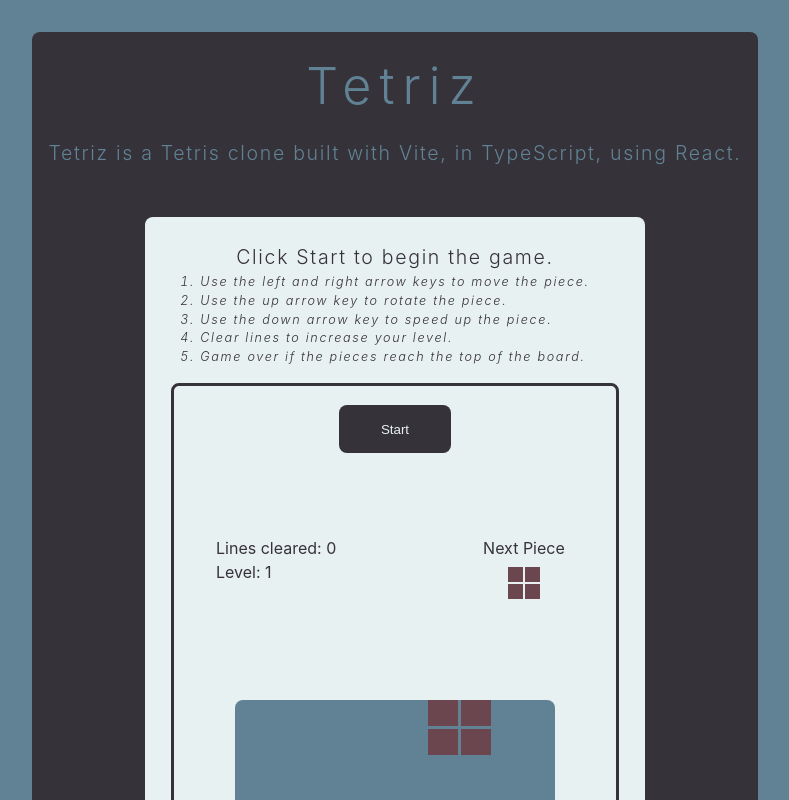
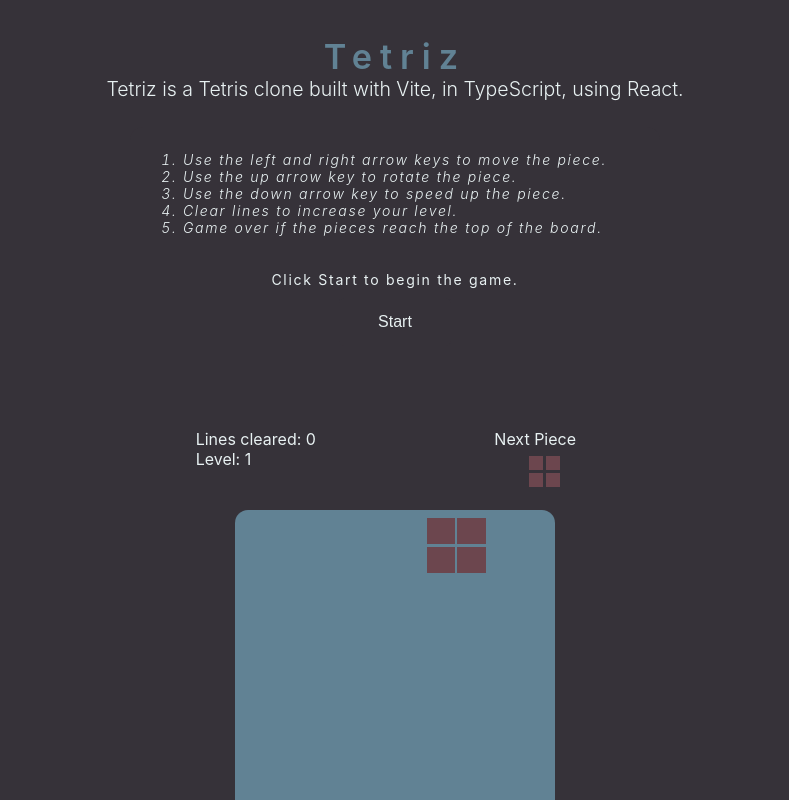
Before and after one commit to Adam-Robson/tetrix, a React (Vite) app: page / in a window 1280 px wide. Shown: the top 800 px of the page, without its empty margins (245-1034 px from the left). Built offline with nearby package versions, Linux system fonts and the light colour scheme.

Commit message:
saving progress

```diff
--- a/src/App.tsx
+++ b/src/App.tsx
@@ -9,7 +9,6 @@ function App() {
           Tetriz is a Tetris clone built with Vite, in TypeScript, using React.
         </p>
         <section className="game-area-container">
-          <p className="tetriz-greeting">Click Start to begin the game.</p>
           <ol className="tetriz-instructions">
             <li>Use the left and right arrow keys to move the piece.</li>
             <li>Use the up arrow key to rotate the piece.</li>
--- a/src/components/Controls.tsx
+++ b/src/components/Controls.tsx
@@ -31,6 +31,8 @@ const Controls: React.FC<IControlsProps> = ({
   return (
     <div className="controls">
       {gameOver && <div className="game-over">Game Over</div>}
+      <p className="instructions-title">Click Start to begin the game.</p>
+
       <button
         className="start-button"
         onClick={running ? resetGame : handleStartGame}
--- a/src/components/gameboard.css
+++ b/src/components/gameboard.css
@@ -1,26 +1,25 @@
 .gameboard-container {
-  border-radius: 0.5rem;
-  border: 3px solid var(--text);
-  margin: 1.1rem;
+  position: relative;
+  border-radius: 13px;
   padding: 0 1.43rem;
   display: flex;
   flex-direction: column;
   align-items: center;
-  justify-content: space-between;
-  width: 100%;
   margin: 1rem auto;
 }
 
 .gameboard {
+  padding: 0.5rem;
+  position: relative;
+  bottom: 4rem;
   display: grid;
   grid-template-rows: repeat(20, 1fr);
   grid-template-columns: repeat(10, 1fr);
   grid-gap: 0.15rem;
   background-color: var(--tertiary);
-  border-radius: 0.5rem;
+  border-radius: 13px;
   width: 320px;
   height: 578px;
-  margin: 0.86rem;
 }
 
 .gameboard.paused {
@@ -31,5 +30,5 @@
 .cell {
   width: 100%;
   height: 100%;
-  background-color: #cca;
+  background-color: var(--primary);
 }
--- a/src/index.css
+++ b/src/index.css
@@ -8,7 +8,6 @@
 
 :root {
   font-family: Inter, system-ui, Helvetica, Arial, sans-serif;
-  line-height: 1.5;
   font-weight: 400;
   font-synthesis: none;
   text-rendering: optimizeLegibility;
@@ -68,29 +67,15 @@
 }
 
 body {
-  color: var(--text);
-  background-color: var(--tertiary);
-  margin: 0 auto;
-  max-width: 1280px;
   width: 100%;
   min-height: 100dvh;
-  display: flex;
-  flex-direction: column;
-  align-items: center;
-  justify-content: center;
-  text-align: center;
 }
 
 .app {
+  max-width: 100dvw;
+  width: 100%;
   min-width: 320px;
-  width: 100%;
   margin: 0 auto;
-  max-width: 100dvw;
-  min-height: 100dvh;
-  display: flex;
-  flex-direction: column;
-  align-items: center;
-  justify-content: center;
 }
 
 a {
@@ -100,19 +85,18 @@ a {
 }
 
 a:hover {
-  color: var(--text);
+  color: var(--secondary);
   text-decoration: underline;
   transition: color 0.4s ease-in-out;
 }
 
 button {
-  min-width: 7rem;
-  max-width: 7rem;
-  min-height: 3rem;
-  max-height: 3rem;
-  border-radius: 8px;
+  width: 7rem;
+  height: 3rem;
+  border-radius: 5px;
   border: 1px solid transparent;
-  padding: 0.6em 1.2em;
+  padding: 0.4em 1em;
+  font-size: 1rem;
   cursor: pointer;
   transition: border-color 0.25s;
 }
@@ -128,43 +112,43 @@ button:focus-visible {
 
 .tetriz-container {
   background-color: var(--text);
-  color: var(--tertiary);
-  padding: 1rem;
-  margin: 2rem;
-  display: flex;
-  flex-direction: column;
-  align-items: center;
-  justify-content: center;
-  gap: 1rem;
+  margin: 0.55rem;
   place-items: center;
-  border-radius: 8px;
+  border-radius: 13px;
 }
 
 .tetriz-title {
-  font-weight: 300;
-  font-size: 3.14rem;
+  color: var(--tertiary);
+  font-weight: 600;
+  font-size: 2.14rem;
   letter-spacing: 8px;
+  padding-top: 1.67rem;
 }
 
 .tetriz-greeting {
   font-weight: 300;
   font-size: 1.22rem;
-  letter-spacing: 0.105rem;
   -webkit-font-smoothing: subpixel-antialiased;
+  padding-bottom: 1.67rem;
 }
 
 .game-area-container {
-  background-color: var(--background);
-  color: var(--text);
-  padding: 1.67rem;
-  margin: 2rem;
-  border-radius: 8px;
+  background-color: var(--text);
+  color: var(--background);
+  padding: 1.5rem;
+  border-radius: 13px;
+}
+
+.instructions-title {
+  font-weight: 400;
+  font-size: 0.88rem;
+  letter-spacing: 0.105rem;
 }
 
 .tetriz-instructions {
   padding: 0 1.8rem;
   font-weight: 300;
-  font-size: 0.79rem;
+  font-size: 0.88rem;
   letter-spacing: 0.105rem;
   font-style: italic;
   text-align: left;
```
